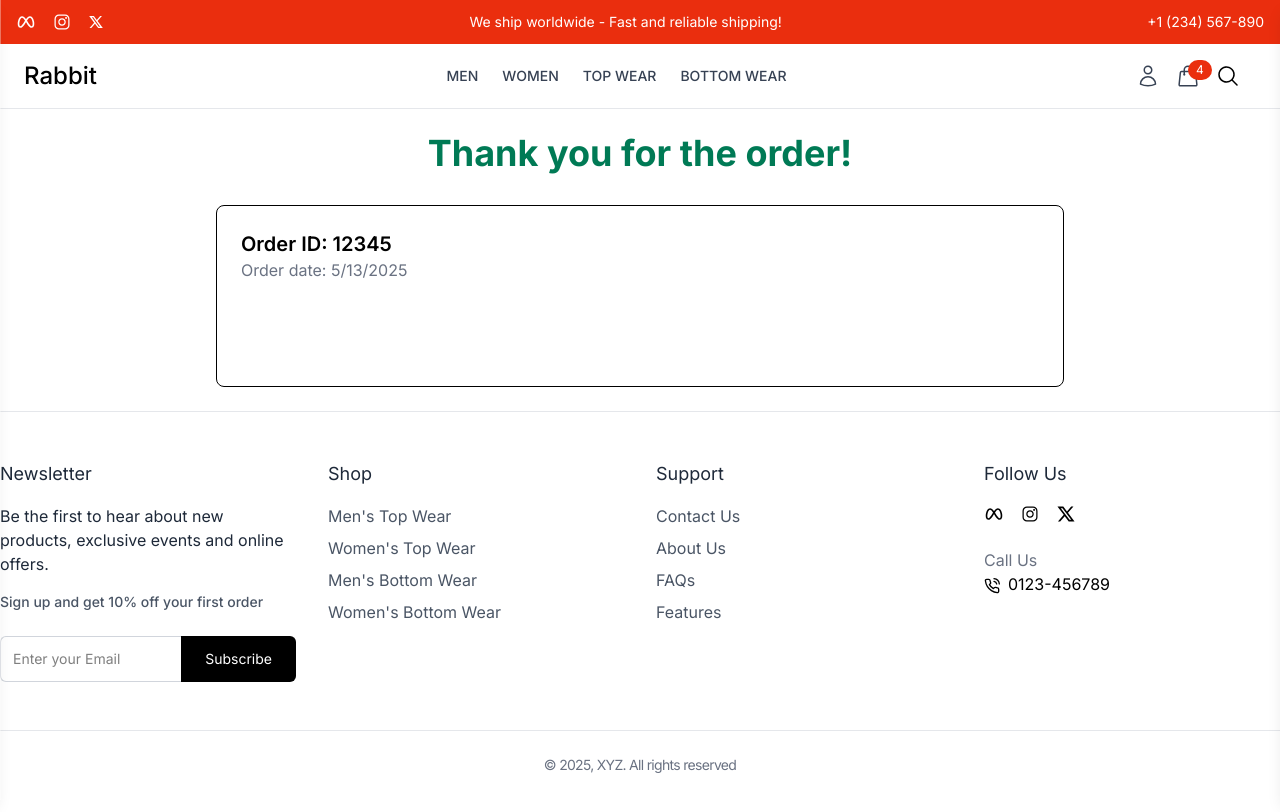
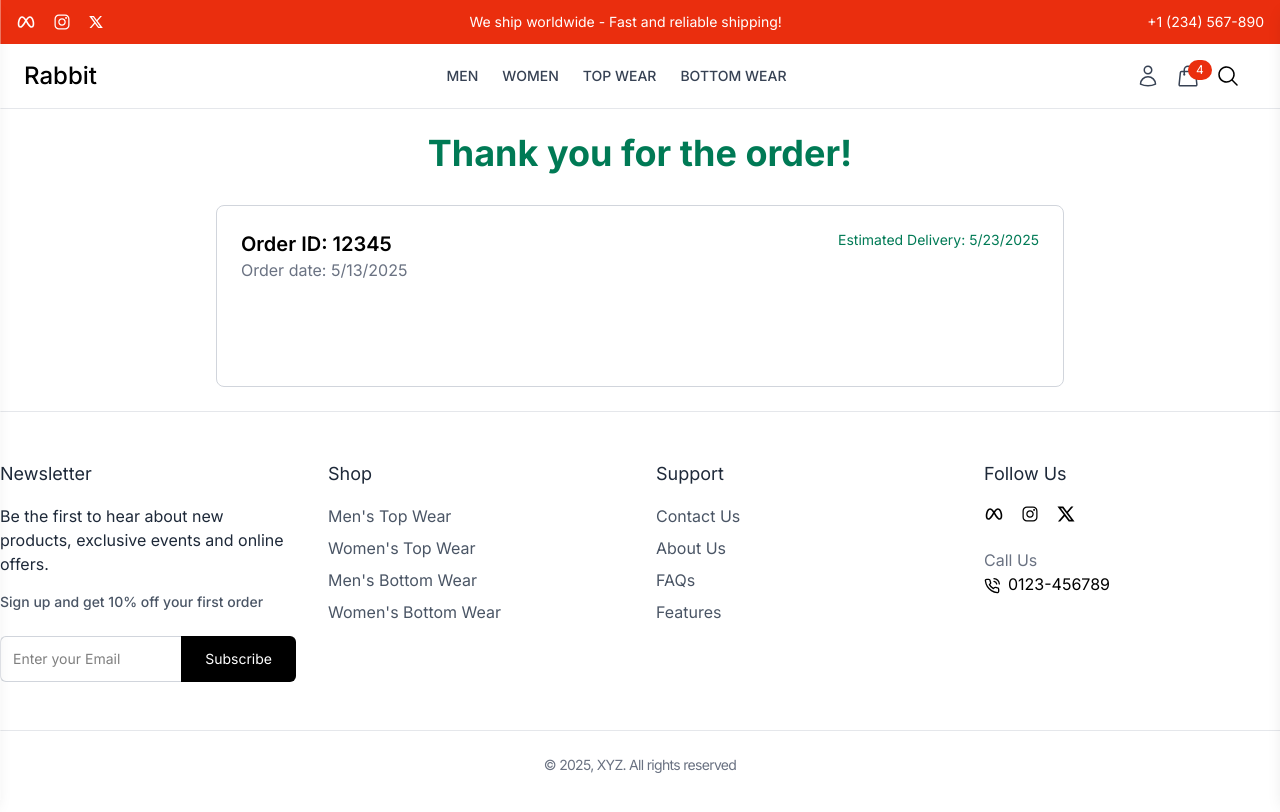
Before and after one commit to ahasan-ullah/Rabbit-E-Commerce-Website, a React (Vite) app in the folder frontend/: page /order-confirmation in a window 1280 px wide. Shown: the top 812 px of the page. Built offline with nearby package versions, Linux system fonts and the light colour scheme.

Commit message:
estimated delivery date added to the orderconfirmation page

```diff
--- a/frontend/src/pages/OrderConfirmationPage.jsx
+++ b/frontend/src/pages/OrderConfirmationPage.jsx
@@ -27,13 +27,18 @@ const checkout={
   }
 }
 const OrderConfirmationPage = () => {
+  const calculateEstimatedDelivery=(createdAt)=>{
+    const orderDate=new Date(createdAt);
+    orderDate.setDate(orderDate.getDate()+10);
+    return orderDate.toLocaleDateString();
+  }
   return (
     <div className="max-w-4xl mx-auto p-6 bg-white">
       <h1 className="text-4xl font-bold text-center text-emerald-700 mb-8">Thank you for the order!</h1>
 
       {
         checkout && (
-          <div className="p-6 rounded-lg border">
+          <div className="p-6 rounded-lg border border-gray-300">
             <div className="flex justify-between mb-20">
               {/* order id and date */}
               <div>
@@ -45,7 +50,14 @@ const OrderConfirmationPage = () => {
                 </p>
               </div>
               {/* estimated delivery */}
-
+              <div>
+                <p className="text-emerald-700 text-sm">
+                  Estimated Delivery: {" "}
+                  {
+                    calculateEstimatedDelivery(checkout.createdAt)
+                  }
+                </p>
+              </div>
             </div>
           </div>
         )
```
